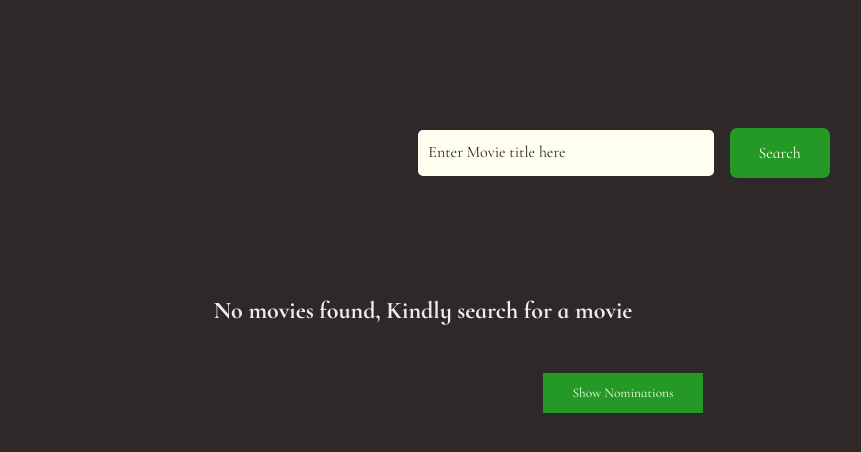
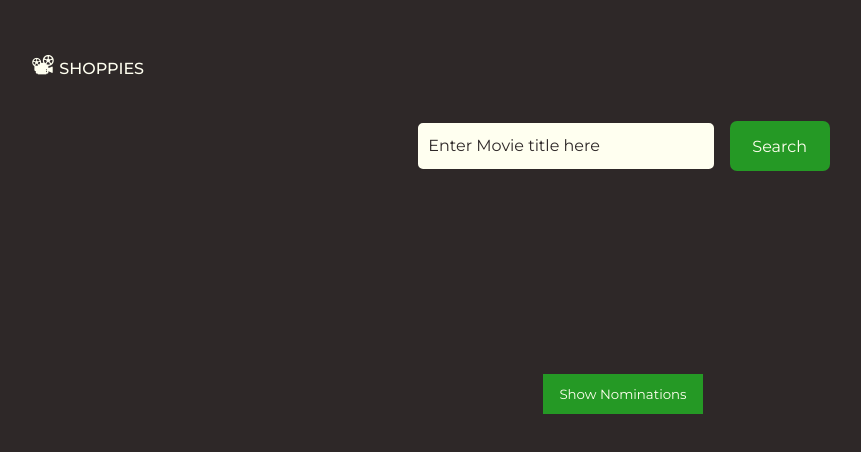
Before and after one commit to BarnabasAsha/Shoppie-, a React (Create React App) app: page /nominate in a window 1280 px wide. Shown: the top 452 px of the page, without its empty margins (17-878 px from the left). Built offline with nearby package versions, Linux system fonts and the light colour scheme.

Commit message:
few revamp

```diff
--- a/public/index.html
+++ b/public/index.html
@@ -10,7 +10,8 @@
   <link rel="apple-touch-icon" href="%PUBLIC_URL%/logo192.png" />
   <link rel="preconnect" href="https://fonts.gstatic.com">
   <link rel="preconnect" href="https://fonts.gstatic.com">
-<link href="https://fonts.googleapis.com/css2?family=Cormorant+Infant:ital,wght@0,300;0,400;0,500;0,600;0,700;1,300;1,400;1,500;1,600;1,700&display=swap" rel="stylesheet">
+  <link rel="preconnect" href="https://fonts.gstatic.com">
+  <link href="https://fonts.googleapis.com/css2?family=Montserrat:ital,wght@0,100;0,200;0,300;0,400;0,500;0,600;0,700;0,800;0,900;1,100;1,200;1,300;1,400;1,500;1,600;1,700;1,800;1,900&display=swap" rel="stylesheet">
     <link rel="stylesheet" href="https://cdnjs.cloudflare.com/ajax/libs/font-awesome/5.14.0/css/all.min.css" integrity="sha512-1PKOgIY59xJ8Co8+NE6FZ+LOAZKjy+KY8iq0G4B3CyeY6wYHN3yt9PW0XpSriVlkMXe40PTKnXrLnZ9+fkDaog==" crossorigin="anonymous" />
   <!--
       manifest.json provides metadata used when your web app is installed on a
--- a/src/components/header.js
+++ b/src/components/header.js
@@ -6,7 +6,7 @@ function Header() {
   return (
     <header className="header">
       <Link to="/" className="banner" role="banner">
-        Shoppies
+       <span>📽</span> SHOPPIES
       </Link>
 
       <section className="hero">
--- a/src/components/movieList.js
+++ b/src/components/movieList.js
@@ -45,16 +45,8 @@ function List(props) {
 
   return (
     <div className="movie_container">
-      {showNominations ? (
-        <Nominations
-          movieData={nominations}
-          denominate={(e) => denominate(e)}
-        />
-      ) : !dataLength ? (
-        <h2>No movies found, Kindly search for a movie</h2>
-      ) : (
       <div>
-          <h2> {` ${dataLength} results for "${query}" `} </h2>
+        <h4> {movieData.length ? ` ${dataLength} results for "${query}" ` : null} </h4>
 
         <div className="movie_list">
           {movieData.map((movie) => {
@@ -75,7 +67,15 @@ function List(props) {
           })}
         </div>
       </div>
-      )}
+
+      {showNominations ? (
+        <Nominations
+          movieData={nominations}
+          denominate={(e) => denominate(e)}
+          toggleNominations={toggleShowNominations}
+          showNominations={showNominations}
+        />
+      ) : null}
       <button
         className="list_btn"
         onClick={() => toggleShowNominations(!showNominations)}
--- a/src/components/nominations.js
+++ b/src/components/nominations.js
@@ -2,13 +2,14 @@ import React from "react";
 import Movie from "./movie";
 import "../styles/list.css";
 
-function Nominations({ movieData, denominate }) {
+function Nominations({ movieData, denominate, toggleNominations, showNominations }) {
   return (
-    <div>
-      <h2>Hey, You have made {movieData.length} nominations</h2>
+    <div className="nominations_wrapper">
+      <button className="list_btn" onClick={() => toggleNominations(!showNominations)}>Go back to List</button>
+      <h4>Hey, You have made {movieData.length} nominations</h4>
       <div className="movie_list">
         {!movieData.length ? (
-          <h3>You've not made any nominations so far</h3>
+          <p>Go back and nominate a movie</p>
         ) : (
           movieData.map((movie) => {
             return (
--- a/src/components/searchBar.js
+++ b/src/components/searchBar.js
@@ -1,4 +1,5 @@
 import React, { useState } from "react";
+import { Link } from "@reach/router";
 import List from "./movieList";
 import "../styles/searchBar.css";
 
@@ -11,7 +12,7 @@ function Search() {
     e.preventDefault();
     setLoading(true);
     fetch(
-      `https://cors-anywhere.herokuapp.com/http://www.omdbapi.com/?apikey=32817f98&s=${query}`
+      `http://www.omdbapi.com/?apikey=32817f98&s=${query}`
     )
       .then((res) => res.json())
       .then((data) => {
@@ -28,6 +29,9 @@ function Search() {
 
   return (
     <div className="wrapper">
+       <Link to="/" className="banner" role="banner">
+       <span>📽</span> SHOPPIES
+      </Link>
       <form className="search_form" onSubmit={fetchData}>
         <input
           type="text"
@@ -42,7 +46,7 @@ function Search() {
       </form>
 
       {loading ? (
-        <h2>Fetching Movies...</h2>
+        <h4>Fetching Movies...</h4>
       ) : (
         <List query={query} movieData={apiData} />
       )}
--- a/src/index.css
+++ b/src/index.css
@@ -2,7 +2,7 @@
   box-sizing: border-box;
   margin: 0;
   padding: 0;
-  font-family: 'Cormorant Infant', serif;
+  font-family: 'Montserrat', sans-serif;
 }
 
 body {
--- a/src/styles/header.css
+++ b/src/styles/header.css
@@ -5,10 +5,15 @@
 }
 
 .banner {
-  font-weight: 700;
-  font-size: 2rem;
+  font-weight: 500;
+  font-size: 1rem;
   color: ivory;
-  font-style: italic;
+  margin-bottom: 2em;
+  display: inline-block;
+}
+
+.banner span {
+  font-size: 1.5rem;
 }
 
 .hero {
@@ -24,7 +29,7 @@
   display: grid;
   width: 280px;
   height: 400px;
-  gap: 20px;
+  gap: 15px;
   grid-template-rows: 1fr 1fr 3fr 1fr 1fr;
   grid-template-columns: repeat(4, 1fr);
   margin-bottom: 2em;
@@ -32,6 +37,7 @@
 
 .hero_grid .box {
   border: 3px solid #fff;
+  border-radius: 10px;
 }
 
 .hero_grid .box-1 {
@@ -71,7 +77,7 @@
 }
 
 .hero_text {
-  font-size: 1.6rem;
+  font-size: 1.4rem;
   line-height: 2.5rem;
   text-align: justify;
   font-weight: 500;
@@ -122,7 +128,7 @@
 
   .hero_text {
     line-height: 4rem;
-    font-size: 3rem;
+    font-size: 2rem;
     max-width: 610px;
     font-weight: 600;
   }
--- a/src/styles/list.css
+++ b/src/styles/list.css
@@ -3,8 +3,8 @@
   padding: 10%;
 }
 
-.movie_container h2 {
-  font-size: 1.5rem;
+.movie_container h4 {
+  font-size: 1.1rem;
   margin-bottom: 2em;
 }
 
@@ -26,3 +26,24 @@
   border: none;
   cursor: pointer;
 }
+
+.nominations_wrapper {
+  position: fixed;
+  top: 0;
+  right: 0;
+  bottom: 0;
+  width: 100%;
+  height: 100%;
+  background-color: #f2f2f2;
+  padding: 1em;
+}
+
+.nominations_wrapper h4,  .nominations_wrapper p{
+  color: #000;
+}
+
+@media only screen and (min-width: 700px) {
+  .nominations_wrapper {
+    width: 400px;
+  }
+}
--- a/src/styles/searchBar.css
+++ b/src/styles/searchBar.css
@@ -1,5 +1,5 @@
 .wrapper {
-  padding: 10%;
+  padding: 3em;
   background-color: #2e2828;
   min-height: 100vh;
 }
```
Lines whose indentation alone changed are shown as unchanged.
